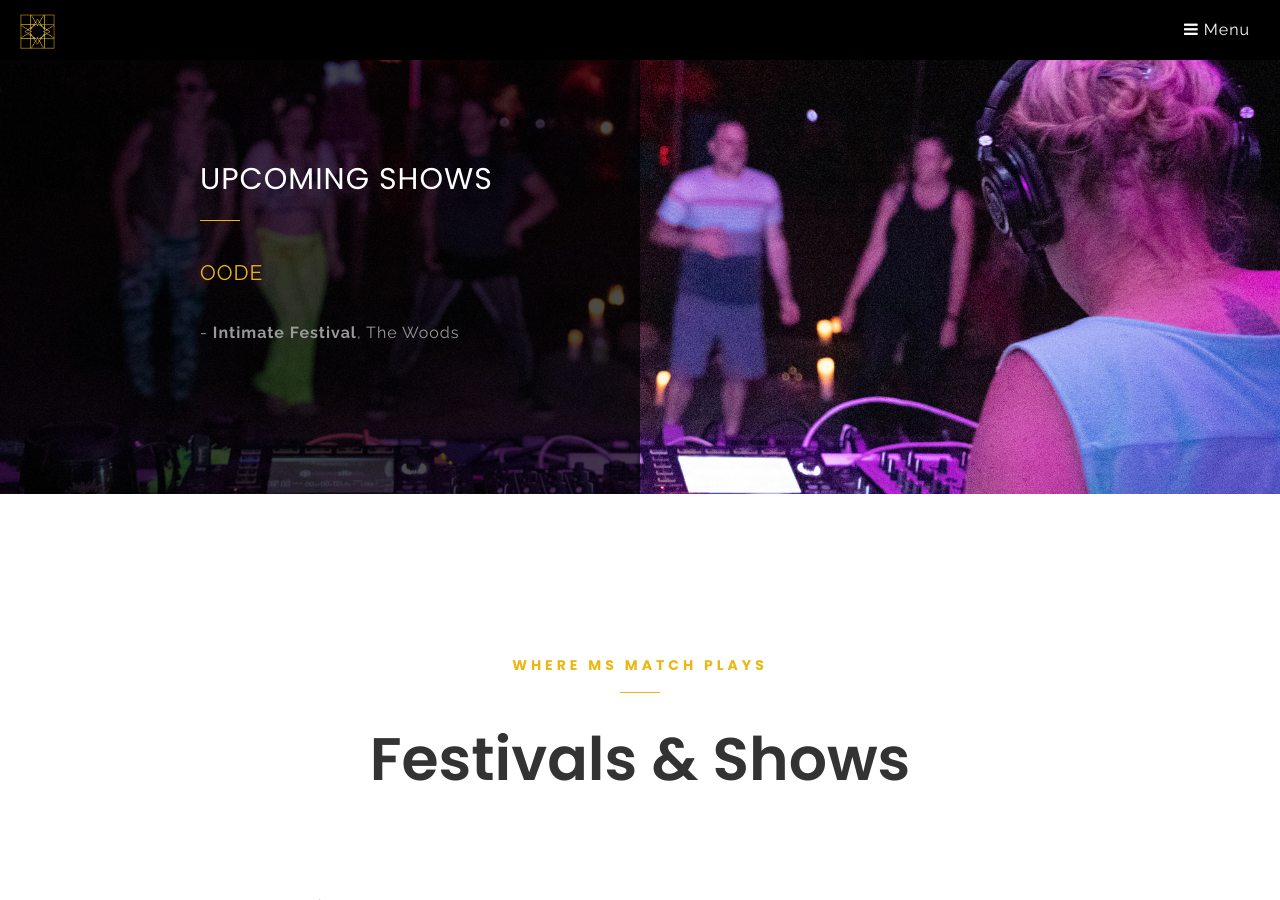
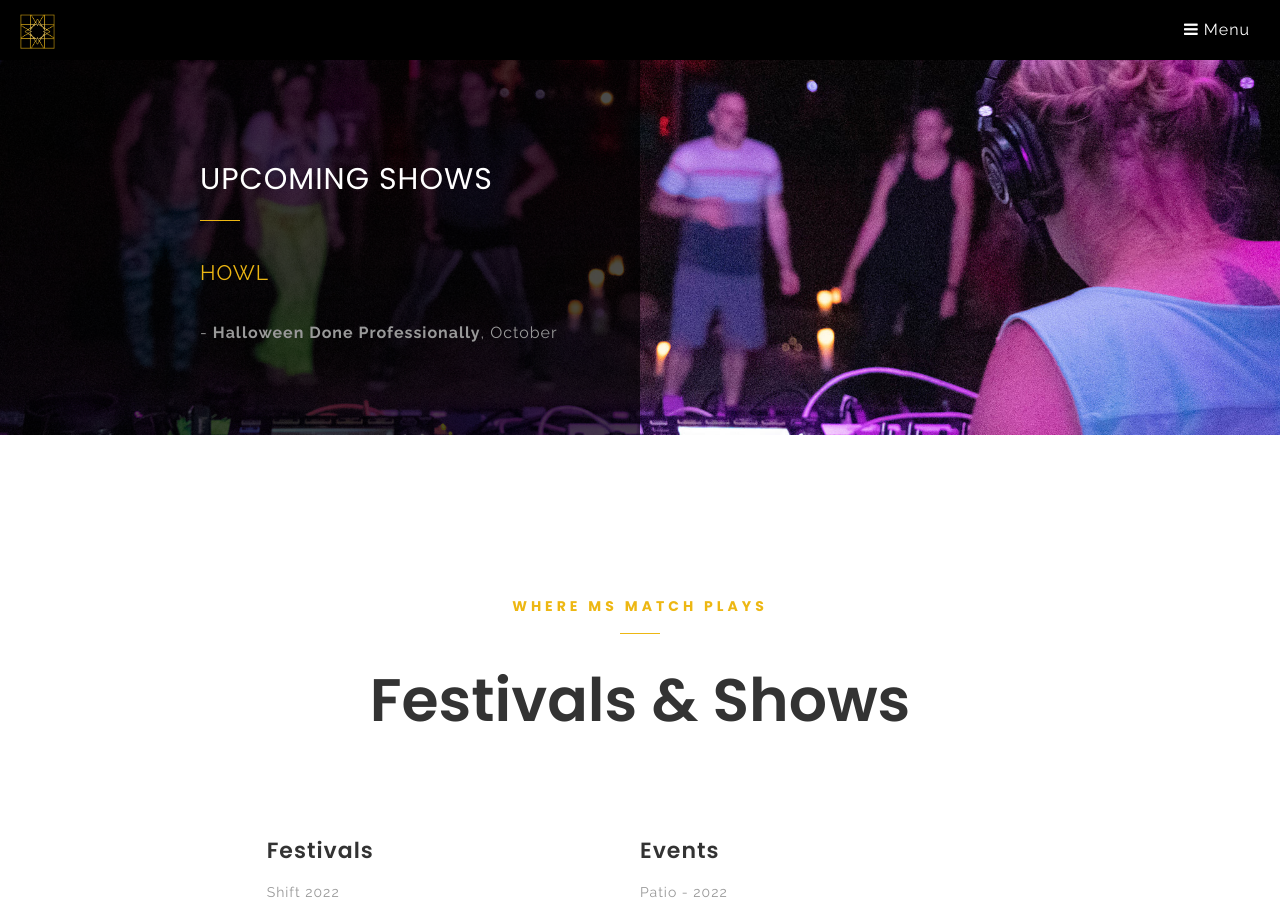
Before and after one commit to 9spire/msmatchmusic, a Jekyll site: the page built from index.html, in a window 1280 px wide and 900 px high, scrolled down 3417 px. Built offline with Jekyll 4.4.1, drawn with Linux system fonts in a browser that asks for light colours.

```diff
--- a/index.html
+++ b/index.html
@@ -23,19 +23,21 @@ testimonials:
     link: "https://www.twitch.tv/djmsmatch"
     author:
       name: "Online at Twitch"
-      position: '2nd Anniversary'
-  - quote: "OODE"
+      position: 'August'
+  - quote: "HOWL"
     link: ""
     author:
-      name: "Intimate Festival"
-      position: 'The Woods'
-  - quote: "Shift Festival - July 14 - July 17, 2022. native habitat theme camp."
-    link: "https://www.facebook.com/events/358417986127047"
+      name: "Halloween Done Professionally"
+      position: 'October'
+  - quote: "Private party"
+    link: ""
     author:
-      name: "Tectonic SHIFT Festival 2022: Rainbow Ranch"
-      position: 'Sherman County, Oregon'
+      name: "Hint: Bird"
+      position: 'White Salmon, Washington'
 
 festivals:
+  - Shift 2022
+  - Oode 2022
   - Re:Set 2021
   - VOode 2021
   - VOode 2020
@@ -47,6 +49,7 @@ festivals:
   - Cocoon 2017
 
 events:
+  - Patio - 2022
   - Nike WHQ - 2022
   - Fun Luv'n Silent Disco - 2020, 2021, 2022
   - Winter Light Festival - 2019, 2021, 2022
```
